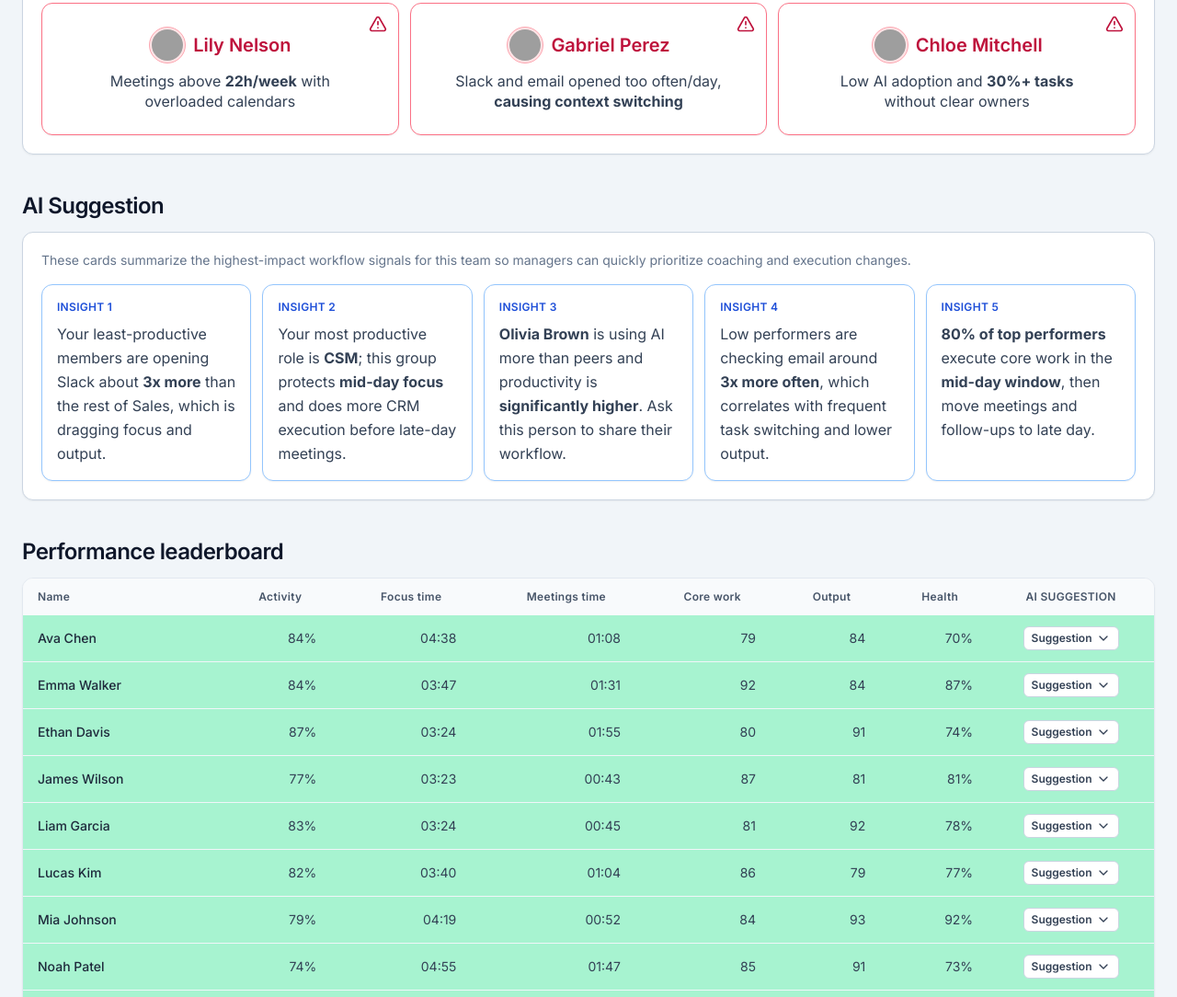
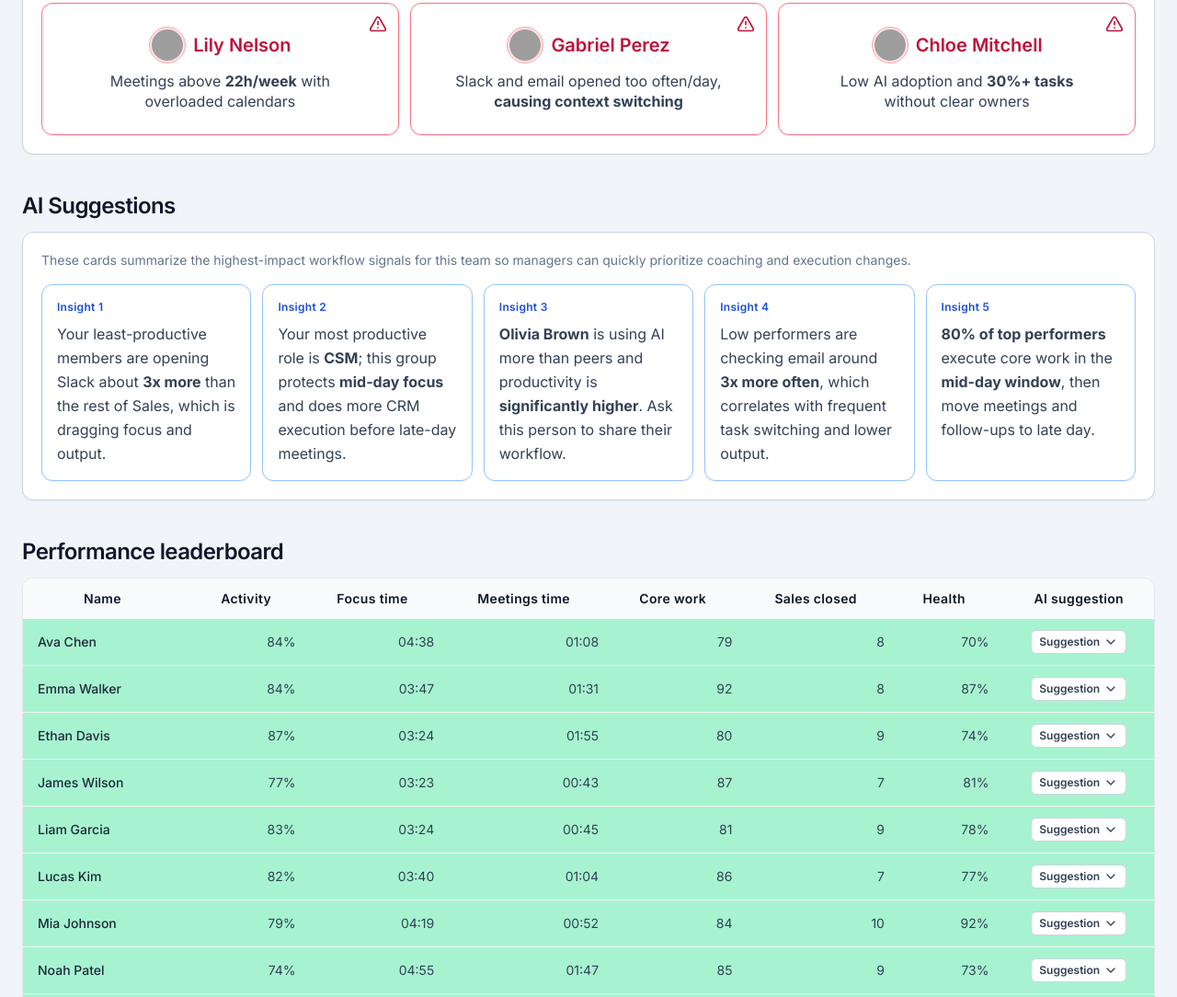
Before and after one commit to victorioborgeshub/wireframe-project, a website: page index.html in a window 1280 px wide. Shown: the part 627-1711 px from the top of the page at 92% size. Drawn offline with nearby package versions, Linux system fonts and the light colour scheme; grey boxes are pictures that could not be loaded.

Commit message:
Polish table header behavior and dashboard copy

```diff
--- a/index.html
+++ b/index.html
@@ -57,30 +57,30 @@
       </section>
 
       <section class="space-y-3" aria-label="Workflow signals">
-        <h2 class="text-2xl font-semibold tracking-tight text-slate-900">AI Suggestion</h2>
+        <h2 class="text-2xl font-semibold tracking-tight text-slate-900">AI Suggestions</h2>
         <div class="space-y-4 rounded-xl border border-slate-300 bg-white p-4 shadow-sm md:p-5">
           <p class="text-sm text-slate-500">
             These cards summarize the highest-impact workflow signals for this team so managers can quickly prioritize coaching and execution changes.
           </p>
           <div class="grid gap-3 md:grid-cols-5">
             <article class="rounded-xl border border-blue-300 bg-white p-4 shadow-sm transition-colors duration-150 hover:bg-blue-50">
-              <p class="text-xs font-semibold uppercase tracking-wide text-blue-700">Insight 1</p>
+              <p class="text-xs font-semibold tracking-wide text-blue-700">Insight 1</p>
               <p id="insight-1" class="mt-2 text-base leading-relaxed text-slate-700"></p>
             </article>
             <article class="rounded-xl border border-blue-300 bg-white p-4 shadow-sm transition-colors duration-150 hover:bg-blue-50">
-              <p class="text-xs font-semibold uppercase tracking-wide text-blue-700">Insight 2</p>
+              <p class="text-xs font-semibold tracking-wide text-blue-700">Insight 2</p>
               <p id="insight-2" class="mt-2 text-base leading-relaxed text-slate-700"></p>
             </article>
             <article class="rounded-xl border border-blue-300 bg-white p-4 shadow-sm transition-colors duration-150 hover:bg-blue-50">
-              <p class="text-xs font-semibold uppercase tracking-wide text-blue-700">Insight 3</p>
+              <p class="text-xs font-semibold tracking-wide text-blue-700">Insight 3</p>
               <p id="insight-3" class="mt-2 text-base leading-relaxed text-slate-700"></p>
             </article>
             <article class="rounded-xl border border-blue-300 bg-white p-4 shadow-sm transition-colors duration-150 hover:bg-blue-50">
-              <p class="text-xs font-semibold uppercase tracking-wide text-blue-700">Insight 4</p>
+              <p class="text-xs font-semibold tracking-wide text-blue-700">Insight 4</p>
               <p id="insight-4" class="mt-2 text-base leading-relaxed text-slate-700"></p>
             </article>
             <article class="rounded-xl border border-blue-300 bg-white p-4 shadow-sm transition-colors duration-150 hover:bg-blue-50">
-              <p class="text-xs font-semibold uppercase tracking-wide text-blue-700">Insight 5</p>
+              <p class="text-xs font-semibold tracking-wide text-blue-700">Insight 5</p>
               <p id="insight-5" class="mt-2 text-base leading-relaxed text-slate-700"></p>
             </article>
           </div>
@@ -91,28 +91,28 @@
         <h2 class="text-2xl font-semibold tracking-tight text-slate-900">Performance leaderboard</h2>
         <div class="overflow-x-auto rounded-xl border border-slate-200 bg-white shadow-sm">
           <table class="min-w-[980px] w-full text-left text-sm text-slate-700">
-            <thead class="bg-slate-50 text-xs uppercase tracking-wide text-slate-600">
+            <thead class="bg-slate-50 font-sans text-[14px] tracking-wide text-slate-900">
               <tr>
-                <th class="px-4 py-3">
-                  <button class="inline-flex items-center gap-1 font-semibold" data-sort="name">Name <span class="inline-block w-3 text-right" data-indicator="name"></span></button>
+                <th class="p-0 text-center">
+                  <button class="flex w-full items-center justify-center gap-1 px-4 py-3 font-semibold hover:bg-slate-100" data-sort="name">Name <span class="inline-block w-3 text-center" data-indicator="name"></span></button>
                 </th>
-                <th class="px-4 py-3 text-right">
-                  <button class="inline-flex items-center gap-1 font-semibold" data-sort="activity">Activity <span class="inline-block w-3 text-right" data-indicator="activity"></span></button>
+                <th class="p-0 text-center">
+                  <button class="flex w-full items-center justify-center gap-1 px-4 py-3 font-semibold hover:bg-slate-100" data-sort="activity">Activity <span class="inline-block w-3 text-center" data-indicator="activity"></span></button>
                 </th>
-                <th class="px-4 py-3 text-right">
-                  <button class="inline-flex items-center gap-1 font-semibold" data-sort="focus">Focus time <span class="inline-block w-3 text-right" data-indicator="focus"></span></button>
+                <th class="p-0 text-center">
+                  <button class="flex w-full items-center justify-center gap-1 px-4 py-3 font-semibold hover:bg-slate-100" data-sort="focus">Focus time <span class="inline-block w-3 text-center" data-indicator="focus"></span></button>
                 </th>
-                <th class="px-4 py-3 text-right">
-                  <button class="inline-flex items-center gap-1 font-semibold" data-sort="meetings">Meetings time <span class="inline-block w-3 text-right" data-indicator="meetings"></span></button>
+                <th class="p-0 text-center">
+                  <button class="flex w-full items-center justify-center gap-1 px-4 py-3 font-semibold hover:bg-slate-100" data-sort="meetings">Meetings time <span class="inline-block w-3 text-center" data-indicator="meetings"></span></button>
                 </th>
-                <th class="px-4 py-3 text-right">
-                  <button class="inline-flex items-center gap-1 font-semibold" data-sort="core">Core work <span class="inline-block w-3 text-right" data-indicator="core"></span></button>
+                <th class="p-0 text-center">
+                  <button class="flex w-full items-center justify-center gap-1 px-4 py-3 font-semibold hover:bg-slate-100" data-sort="core">Core work <span class="inline-block w-3 text-center" data-indicator="core"></span></button>
                 </th>
-                <th class="px-4 py-3 text-right">
-                  <button class="inline-flex items-center gap-1 font-semibold" data-sort="output">Output <span class="inline-block w-3 text-right" data-indicator="output"></span></button>
+                <th class="p-0 text-center">
+                  <button class="flex w-full items-center justify-center gap-1 px-4 py-3 font-semibold hover:bg-slate-100" data-sort="output"><span id="output-header-label">Output</span> <span class="inline-block w-3 text-center" data-indicator="output"></span></button>
                 </th>
-                <th class="px-4 py-3 text-right">
-                  <button class="inline-flex items-center gap-1 font-semibold" data-sort="health">Health <span class="inline-block w-3 text-right" data-indicator="health"></span></button>
+                <th class="p-0 text-center">
+                  <button class="flex w-full items-center justify-center gap-1 px-4 py-3 font-semibold hover:bg-slate-100" data-sort="health">Health <span class="inline-block w-3 text-center" data-indicator="health"></span></button>
                 </th>
                 <th class="px-4 py-3 text-center font-semibold">AI suggestion</th>
               </tr>
@@ -132,6 +132,7 @@
       const lowPatternTitle = document.getElementById("low-pattern-title");
       const topThreeGrid = document.getElementById("top-three-grid");
       const lowPatternGrid = document.getElementById("low-pattern-grid");
+      const outputHeaderLabel = document.getElementById("output-header-label");
       const tbody = document.getElementById("performance-table-body");
       const sortButtons = document.querySelectorAll("[data-sort]");
       const indicators = document.querySelectorAll("[data-indicator]");
@@ -262,24 +263,24 @@
           },
           ranges: {
             top: {
-              activity: [72, 88], focus: [180, 300], meetings: [30, 180], core: [75, 95], output: [78, 96], health: [70, 92],
+              activity: [72, 88], focus: [180, 300], meetings: [30, 180], core: [75, 95], output: [7, 10], health: [70, 92],
               slackOpens: [6, 14], emailChecks: [8, 18], crmSessions: [8, 15], aiSessions: [5, 10], primaryWindow: ["mid", "mid", "early"]
             },
             neutral: {
-              activity: [45, 78], focus: [80, 220], meetings: [90, 300], core: [48, 76], output: [45, 77], health: [48, 80],
+              activity: [45, 78], focus: [80, 220], meetings: [90, 300], core: [48, 76], output: [4, 8], health: [48, 80],
               slackOpens: [12, 24], emailChecks: [16, 30], crmSessions: [5, 10], aiSessions: [2, 6], primaryWindow: ["early", "mid", "late"]
             },
             low: {
-              activity: [20, 60], focus: [30, 105], meetings: [210, 420], core: [20, 49], output: [20, 49], health: [25, 55],
+              activity: [20, 60], focus: [30, 105], meetings: [210, 420], core: [20, 49], output: [2, 5], health: [25, 55],
               slackOpens: [28, 60], emailChecks: [30, 65], crmSessions: [1, 6], aiSessions: [0, 2], primaryWindow: ["early", "late", "late"]
             }
           },
           anomalies: {
-            "Lily Nelson": { activity: 88, focus: "03:40", meetings: "06:15", core: 42, output: 36, health: 41, slackOpens: 52, emailChecks: 58, crmSessions: 3, aiSessions: 1, primaryWindow: "early", role: "SDR" },
-            "Gabriel Perez": { activity: 85, focus: "02:55", meetings: "06:40", core: 39, output: 31, health: 38, slackOpens: 46, emailChecks: 51, crmSessions: 2, aiSessions: 0, primaryWindow: "late", role: "Account Executive" },
-            "Charlotte Moore": { activity: 84, focus: "01:20", meetings: "05:50", core: 52, output: 48, health: 46, slackOpens: 44, emailChecks: 49, crmSessions: 4, aiSessions: 1, primaryWindow: "early", role: "CSM" },
-            "Andrew Adams": { activity: 58, focus: "04:35", meetings: "01:10", core: 74, output: 76, health: 79, slackOpens: 14, emailChecks: 16, crmSessions: 11, aiSessions: 6, primaryWindow: "mid", role: "Sales Ops" },
-            "Sophia Miller": { activity: 61, focus: "04:45", meetings: "01:05", core: 90, output: 92, health: 87, slackOpens: 9, emailChecks: 10, crmSessions: 12, aiSessions: 9, primaryWindow: "mid", role: "Account Executive" }
+            "Lily Nelson": { activity: 88, focus: "03:40", meetings: "06:15", core: 42, output: 3, health: 41, slackOpens: 52, emailChecks: 58, crmSessions: 3, aiSessions: 1, primaryWindow: "early", role: "SDR" },
+            "Gabriel Perez": { activity: 85, focus: "02:55", meetings: "06:40", core: 39, output: 2, health: 38, slackOpens: 46, emailChecks: 51, crmSessions: 2, aiSessions: 0, primaryWindow: "late", role: "Account Executive" },
+            "Charlotte Moore": { activity: 84, focus: "01:20", meetings: "05:50", core: 52, output: 4, health: 46, slackOpens: 44, emailChecks: 49, crmSessions: 4, aiSessions: 1, primaryWindow: "early", role: "CSM" },
+            "Andrew Adams": { activity: 58, focus: "04:35", meetings: "01:10", core: 74, output: 9, health: 79, slackOpens: 14, emailChecks: 16, crmSessions: 11, aiSessions: 6, primaryWindow: "mid", role: "Sales Ops" },
+            "Sophia Miller": { activity: 61, focus: "04:45", meetings: "01:05", core: 90, output: 10, health: 87, slackOpens: 9, emailChecks: 10, crmSessions: 12, aiSessions: 9, primaryWindow: "mid", role: "Account Executive" }
           }
         },
         development: {
@@ -306,24 +307,24 @@
           },
           ranges: {
             top: {
-              activity: [68, 88], focus: [210, 300], meetings: [40, 170], core: [80, 97], output: [78, 98], health: [68, 92],
+              activity: [68, 88], focus: [210, 300], meetings: [40, 170], core: [80, 97], output: [16, 20], health: [68, 92],
               slackOpens: [8, 18], emailChecks: [9, 20], crmSessions: [6, 14], aiSessions: [5, 12], primaryWindow: ["mid", "mid", "early"]
             },
             neutral: {
-              activity: [44, 78], focus: [120, 240], meetings: [90, 300], core: [50, 79], output: [48, 78], health: [48, 82],
+              activity: [44, 78], focus: [120, 240], meetings: [90, 300], core: [50, 79], output: [12, 17], health: [48, 82],
               slackOpens: [14, 30], emailChecks: [16, 34], crmSessions: [4, 10], aiSessions: [2, 7], primaryWindow: ["early", "mid", "late"]
             },
             low: {
-              activity: [20, 62], focus: [30, 130], meetings: [170, 390], core: [22, 52], output: [20, 50], health: [25, 58],
+              activity: [20, 62], focus: [30, 130], meetings: [170, 390], core: [22, 52], output: [10, 13], health: [25, 58],
               slackOpens: [30, 62], emailChecks: [28, 60], crmSessions: [1, 6], aiSessions: [0, 3], primaryWindow: ["early", "late", "late"]
             }
           },
           anomalies: {
-            "Olga Petrova": { activity: 86, focus: "03:25", meetings: "05:45", core: 44, output: 34, health: 43, slackOpens: 49, emailChecks: 47, crmSessions: 2, aiSessions: 1, primaryWindow: "late", role: "Backend Engineer" },
-            "Rami Haddad": { activity: 84, focus: "02:40", meetings: "06:10", core: 40, output: 31, health: 39, slackOpens: 53, emailChecks: 44, crmSessions: 1, aiSessions: 0, primaryWindow: "early", role: "Frontend Engineer" },
-            "Mateo Ruiz": { activity: 82, focus: "01:35", meetings: "05:20", core: 55, output: 49, health: 50, slackOpens: 42, emailChecks: 39, crmSessions: 4, aiSessions: 1, primaryWindow: "early", role: "Full-stack Engineer" },
-            "Priya Menon": { activity: 59, focus: "04:50", meetings: "01:05", core: 91, output: 95, health: 88, slackOpens: 10, emailChecks: 11, crmSessions: 12, aiSessions: 10, primaryWindow: "mid", role: "Frontend Engineer" },
-            "Ethan Park": { activity: 62, focus: "04:40", meetings: "01:15", core: 93, output: 96, health: 86, slackOpens: 11, emailChecks: 10, crmSessions: 13, aiSessions: 11, primaryWindow: "mid", role: "Backend Engineer" }
+            "Olga Petrova": { activity: 86, focus: "03:25", meetings: "05:45", core: 44, output: 11, health: 43, slackOpens: 49, emailChecks: 47, crmSessions: 2, aiSessions: 1, primaryWindow: "late", role: "Backend Engineer" },
+            "Rami Haddad": { activity: 84, focus: "02:40", meetings: "06:10", core: 40, output: 10, health: 39, slackOpens: 53, emailChecks: 44, crmSessions: 1, aiSessions: 0, primaryWindow: "early", role: "Frontend Engineer" },
+            "Mateo Ruiz": { activity: 82, focus: "01:35", meetings: "05:20", core: 55, output: 12, health: 50, slackOpens: 42, emailChecks: 39, crmSessions: 4, aiSessions: 1, primaryWindow: "early", role: "Full-stack Engineer" },
+            "Priya Menon": { activity: 59, focus: "04:50", meetings: "01:05", core: 91, output: 19, health: 88, slackOpens: 10, emailChecks: 11, crmSessions: 12, aiSessions: 10, primaryWindow: "mid", role: "Frontend Engineer" },
+            "Ethan Park": { activity: 62, focus: "04:40", meetings: "01:15", core: 93, output: 20, health: 86, slackOpens: 11, emailChecks: 10, crmSessions: 13, aiSessions: 11, primaryWindow: "mid", role: "Backend Engineer" }
           }
         }
       };
@@ -386,7 +387,15 @@
         });
       }
 
+      function setHoverIndicator(key, isHovering) {
+        if (sortState.key === key) return;
+        const indicator = document.querySelector(`[data-indicator="${key}"]`);
+        if (!indicator) return;
+        indicator.textContent = isHovering ? "↕" : "";
+      }
+
       function renderSummary(team) {
+        const totalOutput = team.members.reduce((sum, member) => sum + member.output, 0);
         summaryCards.innerHTML = `
           <article class="rounded-xl border border-slate-200 bg-white px-4 py-5 shadow-sm">
             <p class="text-4xl font-semibold text-slate-900">${team.summary.highCount}</p>
@@ -401,7 +410,7 @@
             <p class="mt-1 text-base font-normal text-slate-900">Low performers</p>
           </article>
           <article class="rounded-xl border border-slate-200 bg-white px-4 py-5 shadow-sm">
-            <p class="text-4xl font-semibold text-slate-900">${team.summary.kpiValue}</p>
+            <p class="text-4xl font-semibold text-slate-900">${totalOutput}</p>
             <p class="mt-1 text-base font-normal text-slate-900">${team.summary.kpiLabel}</p>
           </article>
         `;
@@ -684,6 +693,7 @@
         const team = getActiveTeam();
         teamFilter.value = team.id;
         teamOutputCaption.textContent = `Main output: ${team.summary.kpiLabel}`;
+        outputHeaderLabel.textContent = team.summary.kpiLabel;
         renderSummary(team);
         renderWorkflowSignals(team);
         renderCoachCards(team);
@@ -704,6 +714,8 @@
 
       sortButtons.forEach((button) => {
         button.addEventListener("click", () => sortBy(button.dataset.sort));
+        button.addEventListener("mouseenter", () => setHoverIndicator(button.dataset.sort, true));
+        button.addEventListener("mouseleave", () => setHoverIndicator(button.dataset.sort, false));
       });
 
       teamFilter.addEventListener("change", (event) => {
```
